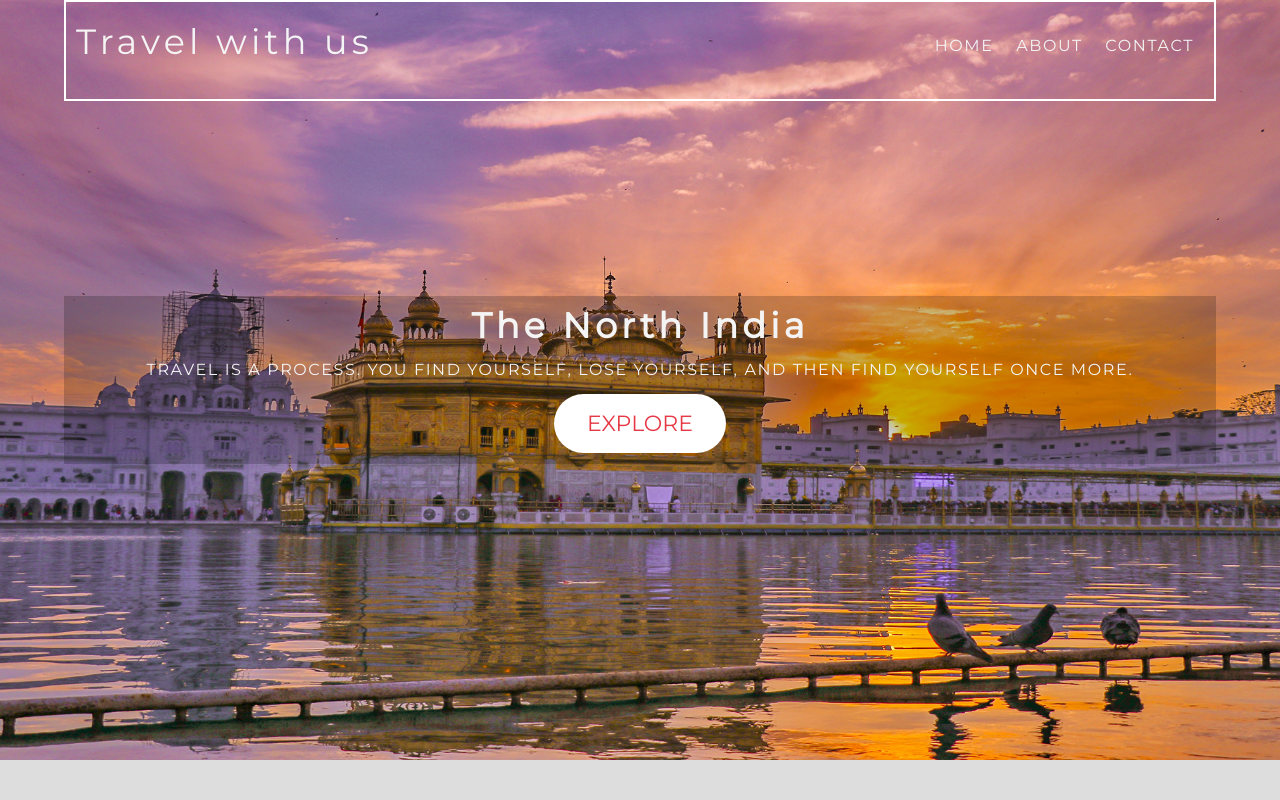
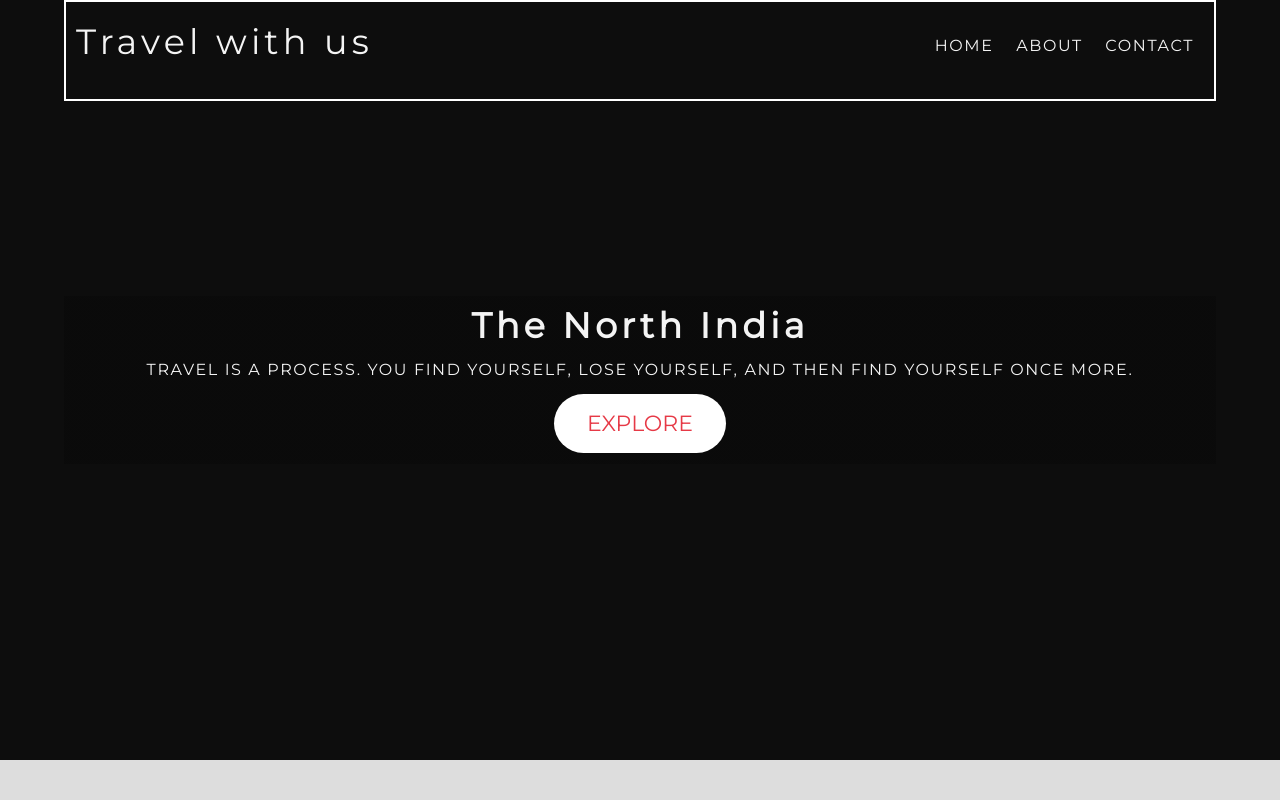
Before and after one commit to Himanshu2k1/travelweb, a plain HTML site: page index.html in a window 1280 px wide. Shown: the top 800 px of the page. Drawn offline with Linux system fonts and the light colour scheme.

Commit message:
Update style.css

```diff
--- a/style.css
+++ b/style.css
@@ -14,7 +14,7 @@ html{
 }
 .header{
     position: relative;
-    background: url(../img/header_image_1.jpg);
+    background: linear-gradient(rgba(0,0,0,.95),rgba(0,0,0,.95));
     height: 95vh;
     background-position: center;
     background-size: cover;
```
